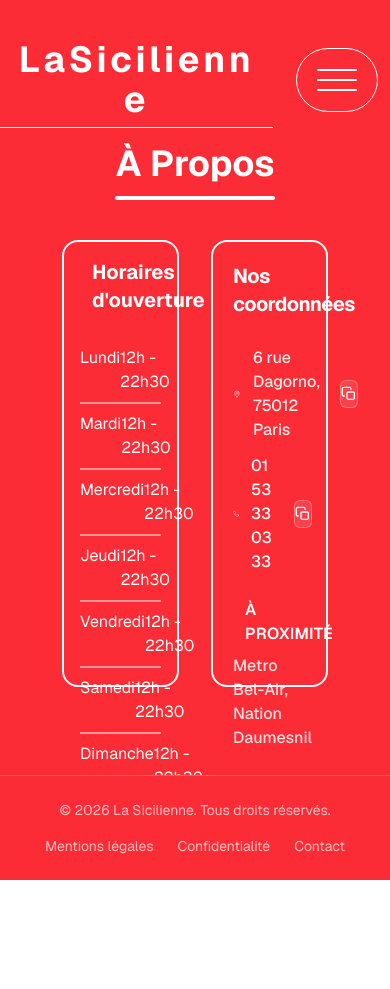
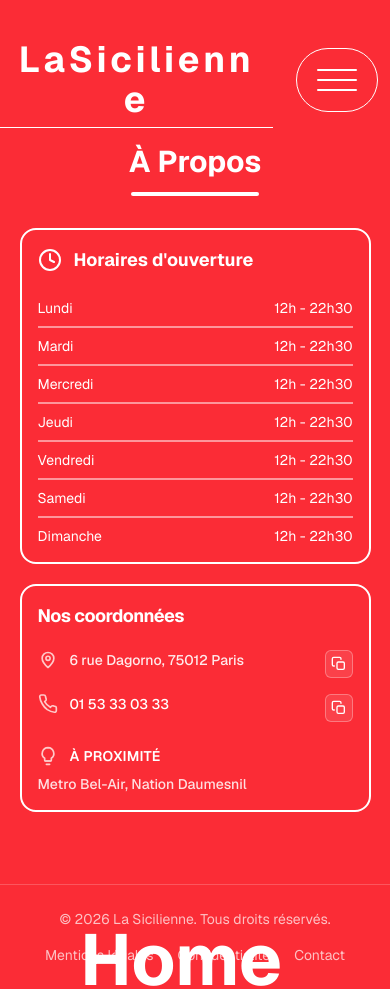
Before and after one commit to mylanlegenie/sici, a Next.js app: page /contact in a window 390 px wide. Before the commit the page ends 880 px from the top, so only its background shows below. Built offline with nearby package versions, Linux system fonts and the light colour scheme.

Commit message:
responsive contact page 2

```diff
--- a/src/app/component/AboutPage.tsx
+++ b/src/app/component/AboutPage.tsx
@@ -7,17 +7,17 @@ import { HORRAIRES } from "../horraire";
 
 export default function AboutPage() {
   return (
-    <main className="bg-red-500 flex flex-col justify-center items-center mx-auto mb-16 mt-6">
+    <main className="mx-auto mb-12 mt-6 flex flex-col items-center justify-center bg-red-500 sm:mb-16">
       <div className="flex flex-col items-center justify-center gap-3">
-        <h1 className="text-white font-bold text-4xl">À Propos</h1>
-        <div className="w-40 h-1 bg-white rounded-full "></div>
+        <h1 className="text-3xl font-bold text-white sm:text-4xl">À Propos</h1>
+        <div className="h-1 w-32 rounded-full bg-white sm:w-40"></div>
       </div>
 
-      <div className="flex flex-row justify-center items-start gap-8 mt-10">
-        <div className="w-[30vw] h-[53vh] border-2 border-white rounded-2xl">
-          <div className="flex flex-row items-center mx-4 mt-4 mb-8 gap-3">
+      <div className="mt-8 grid w-[90vw] max-w-5xl grid-cols-1 gap-5 lg:mt-10 lg:w-[calc(60vw+2rem)] lg:max-w-none lg:grid-cols-2 lg:gap-8">
+        <section className="h-auto min-w-0 rounded-2xl border-2 border-white p-4 lg:h-[53vh] lg:p-0">
+          <div className="mb-6 flex items-center gap-3 lg:mx-4 lg:mb-8 lg:mt-4">
             <ClockIcon />
-            <h2 className="text-white text-xl font-bold  ">
+            <h2 className="text-lg font-bold text-white sm:text-xl">
               Horaires d&apos;ouverture
             </h2>
           </div>
@@ -25,56 +25,61 @@ export default function AboutPage() {
           {HORRAIRES.map((horraire) => (
             <div
               key={horraire[0]}
-              className="flex flex-col justify-between px-4 text-white"
+              className="flex flex-col justify-between text-sm text-white sm:text-base lg:px-4"
             >
-              <div className="flex flex-row justify-between">
+              <div className="flex items-center justify-between gap-4">
                 <p>{horraire[0]}</p>
-                <p>{horraire[1]}</p>
+                <p className="shrink-0">{horraire[1]}</p>
               </div>
               {horraire[0] !== "Dimanche" && (
-                <div className="h-0.5 w-full bg-white my-2 opacity-50"></div>
+                <div className="my-2 h-0.5 w-full bg-white opacity-50"></div>
               )}
             </div>
           ))}
-        </div>
-        <div className="w-[30vw] h-[53vh] border-2 border-white rounded-2xl p-5 text-white">
-          <h2 className="text-xl font-bold tracking-tight mb-7">
+        </section>
+
+        <section className="h-auto min-w-0 rounded-2xl border-2 border-white p-4 text-white sm:p-5 lg:h-[53vh]">
+          <h2 className="mb-5 text-lg font-bold tracking-tight sm:mb-7 sm:text-xl">
             Nos coordonnées
           </h2>
 
-          <div className="mt-4 space-y-3 text-base">
-            <div className="flex items-center gap-2 font-medium text-white/90">
-              <p className="flex items-center gap-3">
-                <LocationIcon className="h-5 w-5 text-red-200" />6 rue Dagorno,
-                75012 Paris
+          <div className="mt-4 space-y-4 text-sm sm:text-base">
+            <div className="flex items-start justify-between gap-3 font-medium text-white/90">
+              <p className="flex min-w-0 items-start gap-3">
+                <LocationIcon className="h-5 w-5 shrink-0 text-red-200" />
+                <span>6 rue Dagorno, 75012 Paris</span>
               </p>
+              <span className="shrink-0">
                 <CopyButton
                   value="6 rue Dagorno, 75012 Paris"
                   arialabel="Copier l'adresse"
                 />
+              </span>
             </div>
 
-            <div className="flex items-center gap-2 font-medium text-white">
-              <p className="flex items-center gap-3">
-                <PhoneIcon className="h-5 w-5 text-red-200" />
-                01 53 33 03 33
+            <div className="flex items-start justify-between gap-3 font-medium text-white">
+              <p className="flex min-w-0 items-center gap-3">
+                <PhoneIcon className="h-5 w-5 shrink-0 text-red-200" />
+                <span>01 53 33 03 33</span>
               </p>
+              <span className="shrink-0">
                 <CopyButton
                   value="01 53 33 03 33"
                   arialabel="Copier le numéro de téléphone"
                 />
+              </span>
             </div>
           </div>
 
           <div className="mt-6 space-y-2">
-            <h2 className="flex items-center gap-3 text-base font-semibold uppercase tracking-wide text-white">
-              <NearbyIcon className="h-5 w-5 text-red-200" />À proximité
+            <h2 className="flex items-center gap-3 text-sm font-semibold uppercase tracking-wide text-white sm:text-base">
+              <NearbyIcon className="h-5 w-5 shrink-0 text-red-200" />À proximité
             </h2>
-            <div className="flex items-center gap-2 text-base font-medium text-white/85">
+            <div className="flex items-center gap-2 text-sm font-medium text-white/85 sm:text-base">
               <p>Metro Bel-Air, Nation Daumesnil</p>
             </div>
           </div>
-        </div>
+        </section>
       </div>
     </main>
   );
```
Lines whose indentation alone changed are shown as unchanged.
